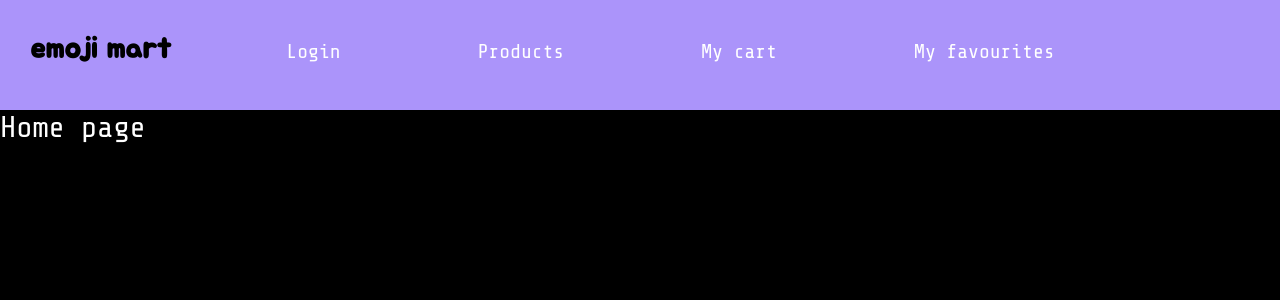
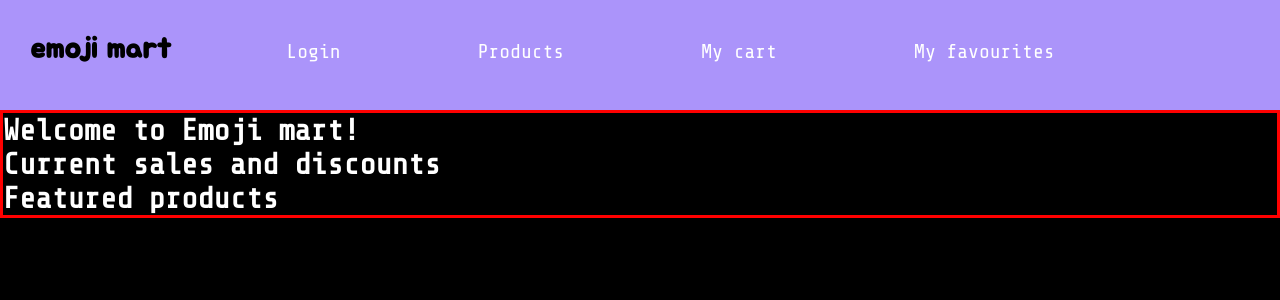
Before and after one commit to solenedel/emoji-mart, a React (Create React App) app: page / in a window 1280 px wide. Shown: the top 300 px of the page. Built offline with nearby package versions, Linux system fonts and the light colour scheme; a web font is replaced by a local one.

Commit message:
create styled home page component

```diff
--- a/src/App.js
+++ b/src/App.js
@@ -3,6 +3,7 @@ import { BrowserRouter as Router, Route, Switch } from "react-router-dom";
 import HomePage from "./components/HomePage";
 import { StyledNavbar } from "./components/styled/Navbar.style";
 import { StyledProducts } from "./components/styled/Products.style";
+import { StyledHomePage } from "./components/styled/HomePage.style";
 
 function App() {
   return (
@@ -12,7 +13,7 @@ function App() {
         <StyledNavbar />
         <Switch>
           <Route exact path="/">
-            <HomePage />
+            <StyledHomePage />
           </Route>
           <Route exact path="/products">
             <StyledProducts />
--- a/src/components/HomePage.js
+++ b/src/components/HomePage.js
@@ -1,9 +1,18 @@
 import React from "react";
 
-const HomePage = () => {
+const HomePage = ({ className }) => {
   return (
-    <div className="homepage">
-      Home page
+    <div className={className}>
+      <h2>Welcome to Emoji mart!</h2>
+
+      <section>
+      <h4>Current sales and discounts</h4>
+
+      </section>
+
+       <section>
+        <h4>Featured products</h4>
+      </section>
     </div>
    );
 }
--- /dev/null
+++ b/src/components/styled/HomePage.style.js
@@ -0,0 +1,6 @@
+import styled from "styled-components";
+import HomePage from "../HomePage";
+
+export const StyledHomePage = styled(HomePage)`
+  border: solid red 3px;
+`;
```
Also changed, not shown: 1 other file (tests, documents, lock files or other folders).
